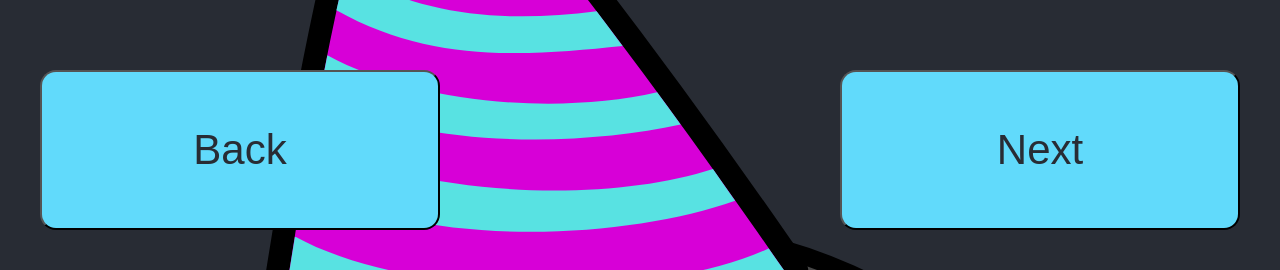
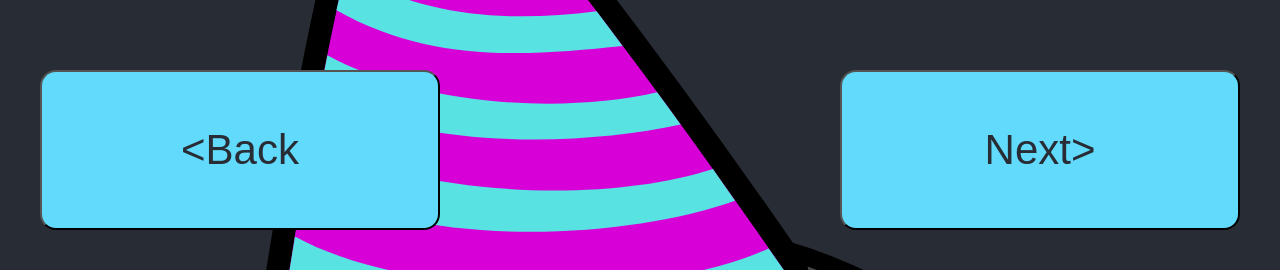
Before and after one commit to fishyFrogFace/08_TFB_INN, a React (Create React App) app: page / in a window 1280 px wide. Both pictures are taken after a click on the button "Start". Shown: the part 530-800 px from the top of the page. Built offline with nearby package versions, Linux system fonts and the light colour scheme.

Commit message:
Arrows for next and back

```diff
--- a/src/backnext/Back.tsx
+++ b/src/backnext/Back.tsx
@@ -16,10 +16,10 @@ const Back: React.FC<Props> = props => {
         </div>
         <div className='backnext'>
             <button className='btn' onClick={() => props.changePage(Page.Next)}>
-              Back
+              &lt;Back
             </button>
             <button className='btn' onClick={() => props.changePage(Page.Back)}>
-              Next
+              Next&gt;
             </button>
         </div>
       </div>
--- a/src/backnext/Next.tsx
+++ b/src/backnext/Next.tsx
@@ -16,10 +16,10 @@ const Next: React.FC<Props> = props => {
       </div>
       <div className='backnext'>
           <button className='btn' onClick={() => props.changePage(Page.Start)}>
-            Back
+            &lt;Back
           </button>
           <button className='btn' onClick={() => props.changePage(Page.Back)}>
-            Next
+            Next&gt;
           </button>
       </div>
     </div>
```
